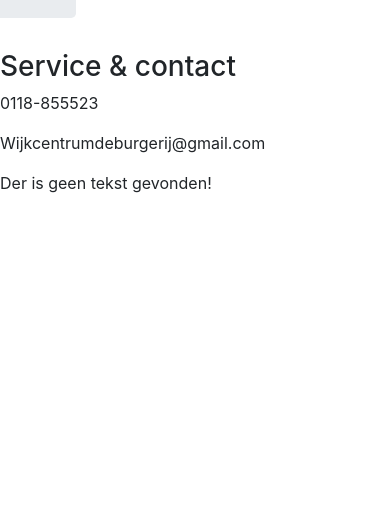
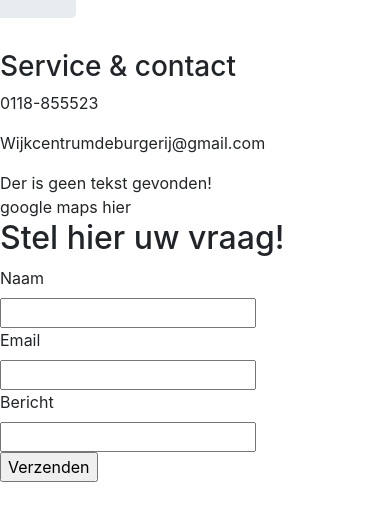
Before and after one commit to Jaffer2000/website-deburgerij, a PHP site: the page made by index.php in a window 390 px wide. Shown: the part 168-689 px from the top of the page. Run offline with PHP 8.4, Linux system fonts and the light colour scheme; data that the repository does not hold is empty.

Commit message:
alle basics
alle inhoud van de pagina zit er nu in, nu enkel nog CSS werk dat het eruit komt te zien zoals het ontwerp

```diff
--- a/inhoud/contact.php
+++ b/inhoud/contact.php
@@ -51,7 +51,7 @@
                 $tekst = $row['tekst'];
 
 
-                echo "<h1>", $title, "</h1>";
+                echo "<h1>", $titel, "</h1>";
                 echo "<p>", $tekst, "</p>";
 
             }
@@ -67,5 +67,57 @@
 
     <div class="col-sm-2"></div>
 
+</div>
+
+
+<div class="row">
+
+    <div class="col-sm-2"></div>
+
+
+    <div class="col-sm-8">google maps hier</div>
+
+    <div class="col-sm-2"></div>
 
 </div>
+
+<div class="row">
+
+    <div class="col-sm-2"></div>
+
+
+    <div class="col-sm-8">
+
+        <h2>Stel hier uw vraag!</h2>
+
+        <form class="contactform" action="">
+
+            <div>
+                <label for="naam" class="contactformnaam">Naam</label> <br>
+                <input class="contactform" type="text" name="naam" required>
+            </div>
+
+            <div>
+                <label for="email" class="contactformemail">Email</label> <br>
+                <input class="contactform" type="text" name="email" required>
+            </div>
+
+            <div>
+                <label for="bericht" class="contactformbericht">Bericht</label> <br>
+                <input class="contactform" type="text" name="bericht" required>
+            </div>
+
+            <div class="contactformbutten">
+                <input type="submit" name="submit" value="Verzenden">
+            </div>
+
+
+        </form>
+
+
+
+    </div>
+
+    <div class="col-sm-2"></div>
+
+</div>
```
